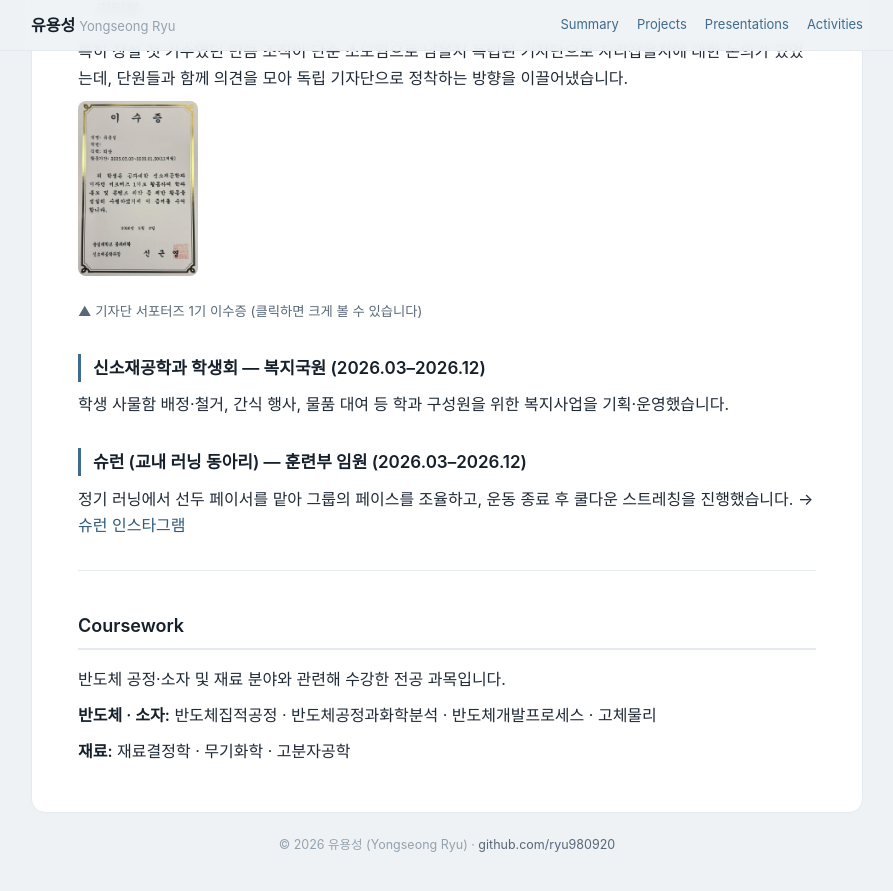
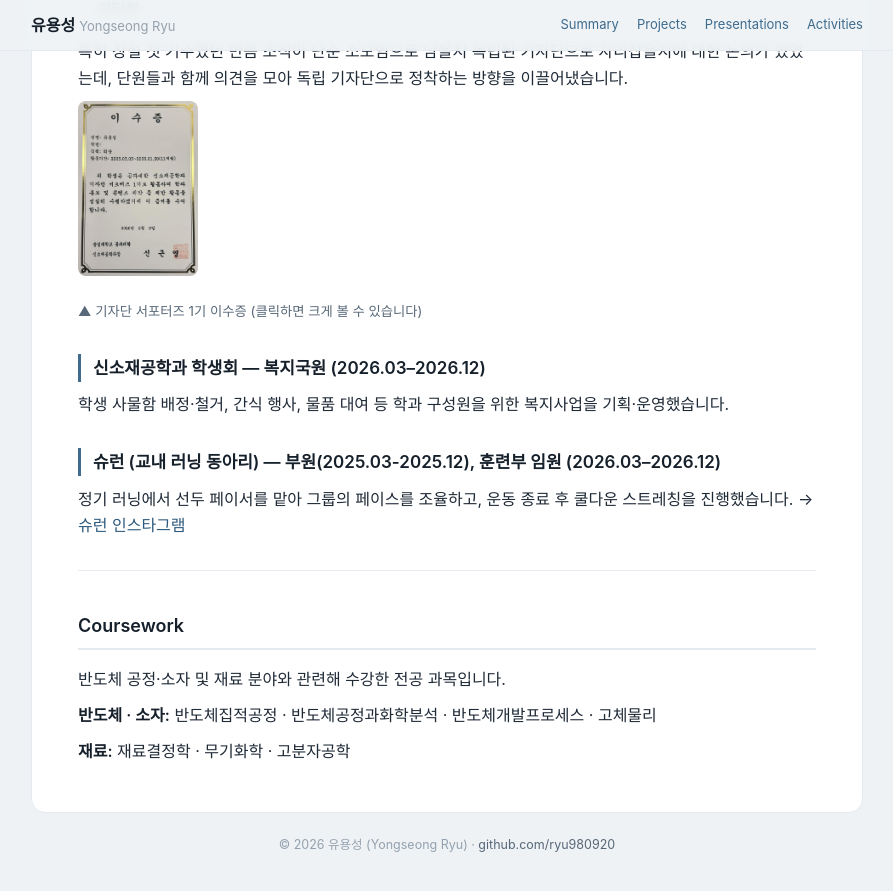
Before and after one commit to ryu980920/ryu980920.github.io, a Jekyll site: the page built from index.md, in a window 1280 px wide and 900 px high, scrolled down 3314 px. Shown: the top 891 px of the window, without its empty margins (193-1086 px from the left). Built offline with Jekyll 4.4.1, drawn with Linux system fonts in a browser that asks for light colours; our own code applies the rules of GitHub Pages for plain Markdown files.

Commit message:
Update role description in index.md

```diff
--- a/index.md
+++ b/index.md
@@ -124,7 +124,7 @@ layout: default
 
 학생 사물함 배정·철거, 간식 행사, 물품 대여 등 학과 구성원을 위한 복지사업을 기획·운영했습니다.
 
-### 슈런 (교내 러닝 동아리) — 훈련부 임원 (2026.03–2026.12)
+### 슈런 (교내 러닝 동아리) — 부원(2025.03-2025.12), 훈련부 임원 (2026.03–2026.12)
 
 정기 러닝에서 선두 페이서를 맡아 그룹의 페이스를 조율하고, 운동 종료 후 쿨다운 스트레칭을 진행했습니다. → [슈런 인스타그램](https://www.instagram.com/ssurun_2016/?hl=ko)
 
```
